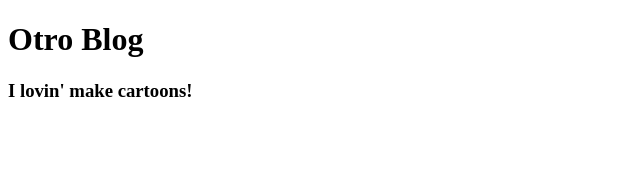
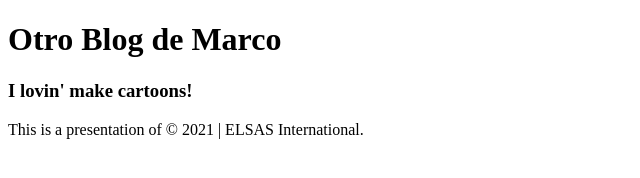
Before and after one commit to MarcoFloresGzz/pruebasas, a plain HTML site: page index.html in a window 1280 px wide. Shown: the whole page, without its empty margins (0-640 px from the left). Drawn offline with Linux system fonts and the light colour scheme.

Commit message:
Se ha añadido un footer

```diff
--- a/index.html
+++ b/index.html
@@ -7,7 +7,12 @@
     <title>Otro blog c:</title>
 </head>
 <body>
-    <h1>Otro Blog</h1>
+    <header class="header">
+        <h1>Otro Blog de Marco</h1>
+    </header>
     <h3>I lovin' make cartoons!</h3>
+    <footer class="footer">
+        <p>This is a presentation of &copy; 2021 | ELSAS International.</p>
+    </footer>
 </body>
 </html>
```
